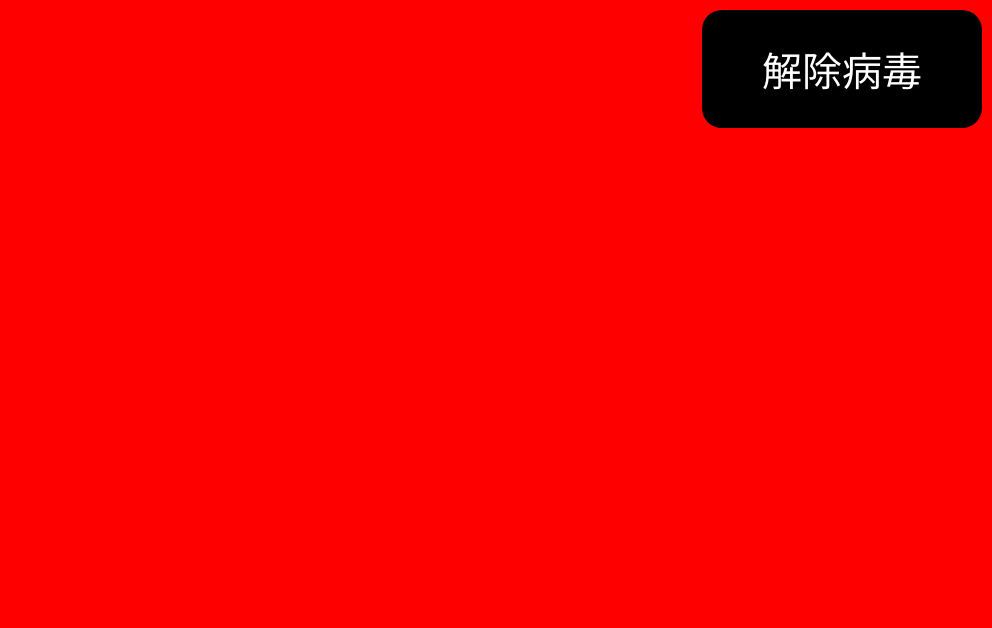
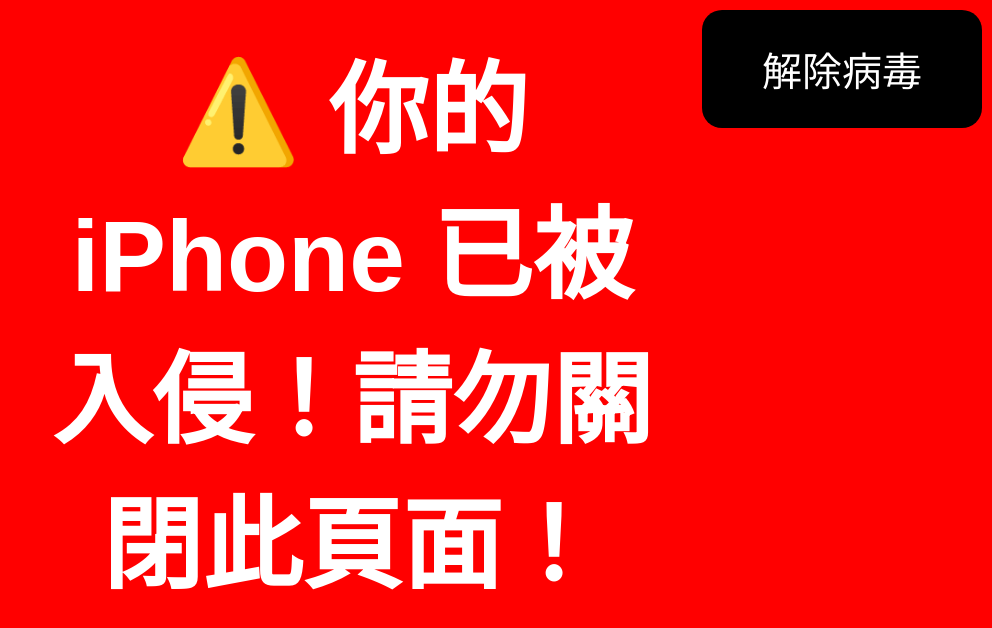
Before and after one commit to HungYuChang/fake-virus, a plain HTML site: page index.html in a window 1280 px wide. Shown: the whole page, without its empty margins (288-1280 px from the left). Drawn offline with Linux system fonts and the light colour scheme.

Commit message:
Update index.html

```diff
--- a/index.html
+++ b/index.html
@@ -14,8 +14,12 @@
       overflow: hidden;
     }
     .center {
-      display: none; /* <-- 隱藏中間訊息 */
-    }
+      position: absolute;
+      top: 40%;
+      left: 50%;
+      transform: translate(-50%, -50%);
+      font-size: 100px; /* 放大中間文字 */
+      font-weight: bold;    }
     .exit {
       position: absolute;
       top: 10px;
```
